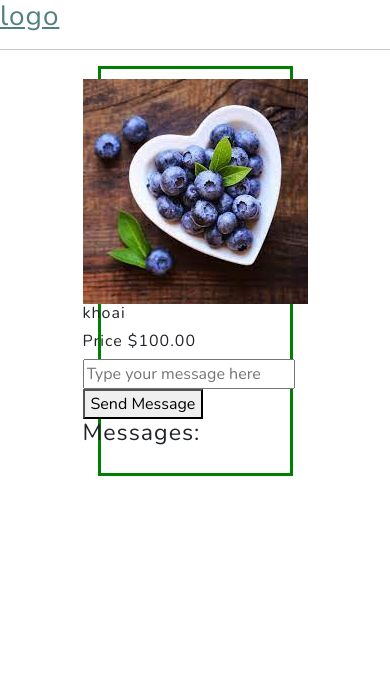
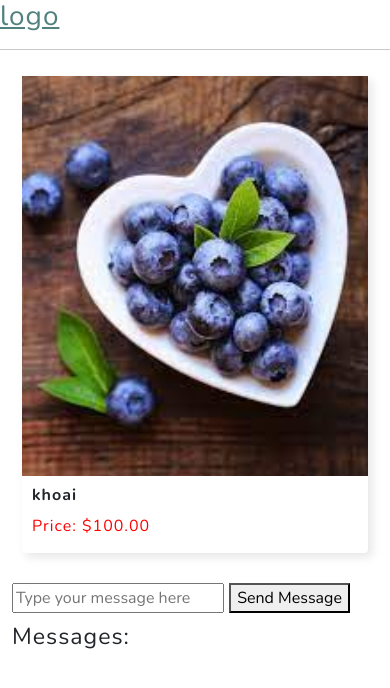
Before and after one commit to thanhcd/Project_Django_ShopOnline, a Django app: page /item/9/ in a window 390 px wide. Shown: the top 688 px of the page. Run offline with Django 5.2, Linux system fonts and the light colour scheme; data comes from the database, SQL or seed files in the repository; both versions use the stored data as it was after the commit; some libraries are stand-ins or nearby versions.

Commit message:
dang chinh template

```diff
--- a/my_app/shop/templates/shop/view_item.html
+++ b/my_app/shop/templates/shop/view_item.html
@@ -1,27 +1,100 @@
-<!-- shop/view_item.html -->
 {% extends 'main.html' %}
 
 {% block content %}
 {% include 'navbar.html' %}
 {% load static %}
-
 <style>
-    .view-container {
-        margin: auto;
-        width: 50%;
-        border: 3px solid green;
-        padding: 10px;
-        display: grid;
-        grid-template-columns: 1fr 3fr;
-        justify-content: center; /* Canh giữa theo chiều ngang */
-        align-items: center; /* Canh giữa theo chiều dọc */
+    .container {
+      display: flex;
+      flex-direction: column;
+      align-items: center;
+      width: 100%;
+      max-width: 900px;
+      margin: 0 auto;
     }
 
-    /* Áp dụng grid-template-columns cho phần tử .detail-box */
+    .product-row {
+      display: flex;
+      flex-wrap: wrap; /* Allow items to wrap on smaller screens */
+    }
+
+    .product-card {
+      display: flex;
+      flex-direction: column;
+      background-color: #fff;
+      border-radius: 4px;
+      box-shadow: 4px 4px 10px rgba(128, 128, 128, 0.2);
+      margin: 10px;
+      width: 48%; /* Adjusted width for two cards per row */
+    }
+
+    .product-card img {
+      display: block;
+      margin-left: auto;
+      margin-right: auto;
+      width: 100%; /* Stretch image to full column width */
+      height: 400px; /* Set fixed height for image */
+      object-fit: cover; /* Preserve aspect ratio while covering the container */
+    }
+
+    .product-card .detail-box {
+      padding: 10px;
+      flex: 1; /* Allows detail box to grow and fill remaining space */
+    }
+
+    .product-card .detail-box h6 {
+      margin-top: 0;
+      font-weight: bold;
+    }
+
+    .product-card .detail-box .price {
+      color: #f00;
+      margin-bottom: 5px;
+    }
+
+    .empty-column {
+      display: flex;
+      flex-direction: column;
+      align-items: center;
+      justify-content: center;
+      text-align: center;
+      width: 48%; /* Adjusted width to match product card */
+      border: 1px solid #ddd; /* Optional border for distinction */
+      padding: 10px; /* Optional padding for content spacing */
+      height: 400px; /* Set fixed height for empty column */
+    }
+
+    .empty-column h1 {
+      margin: 0;
+    }
+
+    .message-section {
+      margin-top: 20px;
+      width: 100%;
+    }
+
+    .message-section h3 {
+      margin-bottom: 10px;
+    }
+
+    .message-form {
+      margin-bottom: 10px;
+    }
+
+    /* Responsive styles */
+    @media (max-width: 768px) {
+      .product-card {
+        width: 100%; /* Full width for smaller screens */
+      }
+
+      .empty-column {
+        display: none; /* Hide empty column on smaller screens */
+      }
+    }
   </style>
-<!-- shop/view_item.html -->
 
-<div class="view-container">
+<div class="container">
+    <div class="product-row">
         <div class="product-card">
             <div class="img-box">
                 {% if item.image %}
@@ -32,25 +105,29 @@
             </div>
             <div class="detail-box">
                 <h6>{{ item.name }}</h6>
-            <h6>
-                Price
-                <span>${{ item.price }}</span>
-            </h6>
-            <!-- Form để gửi message -->
+                <p class="price">Price: $<span>{{ item.price }}</span></p>
+            </div>
+        </div>
+        <div class="empty-column">
+            <p>{{item.description}}</p>
+            <h1>Đây là chỗ để cart</h1>
+        </div>
+    </div>
+
+    <div class="message-section">
+        <div class="message-form">
             <form method="POST" action="{% url 'item' item.pk %}">
                 {% csrf_token %}
                 <input type="text" name="body" placeholder="Type your message here">
                 <button type="submit">Send Message</button>
             </form>
-            <!-- Danh sách các message -->
-            <div>
+        </div>
         <h3>Messages:</h3>
         <ul>
             {% for message in item_messages %}
             <li>Name: {{ message.user }}</li>
             <li>Message: {{ message.body }}</li>
             {% if message.user == request.user %}
-                    <!-- Nếu người dùng là tác giả của message, hiển thị nút Delete -->
             <form method="POST" action="{% url 'delete-message' message.pk %}">
                 {% csrf_token %}
                 <button type="submit">Delete</button>
@@ -59,8 +136,7 @@
             <hr>
             {% endfor %}
         </ul>
-            </div>
-        </div>
+
     </div>
 </div>
 {% endblock content %}
--- a/my_app/shop/views.py
+++ b/my_app/shop/views.py
@@ -78,7 +78,7 @@ def createItems(request):
             item = form.save(commit=False)
             item.host = request.user
             item.save()
-            return redirect('shop/home')
+            return redirect('home')
 
     context = {'form':form}
     return render(request, 'shop/item.html', context)
```
Also changed, not shown: my_app/db.sqlite3. Lines whose indentation alone changed are shown as unchanged.
